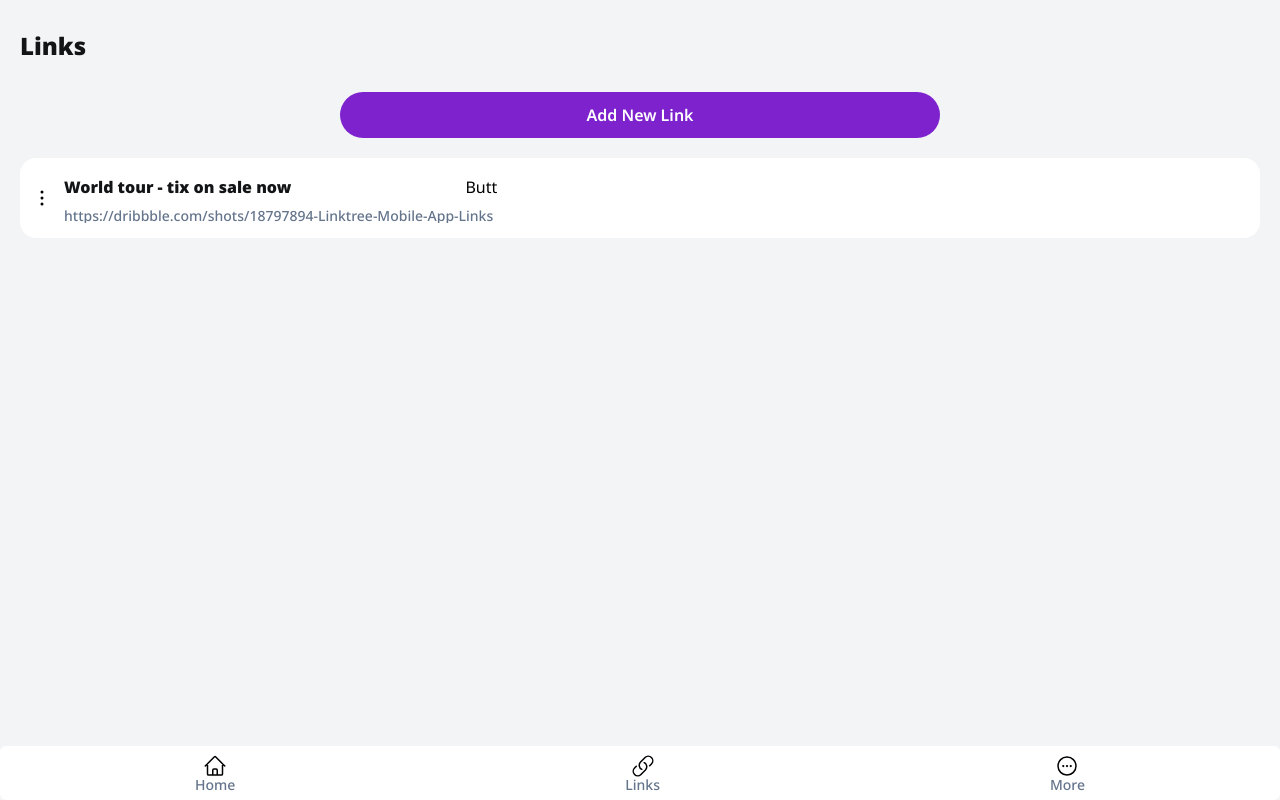
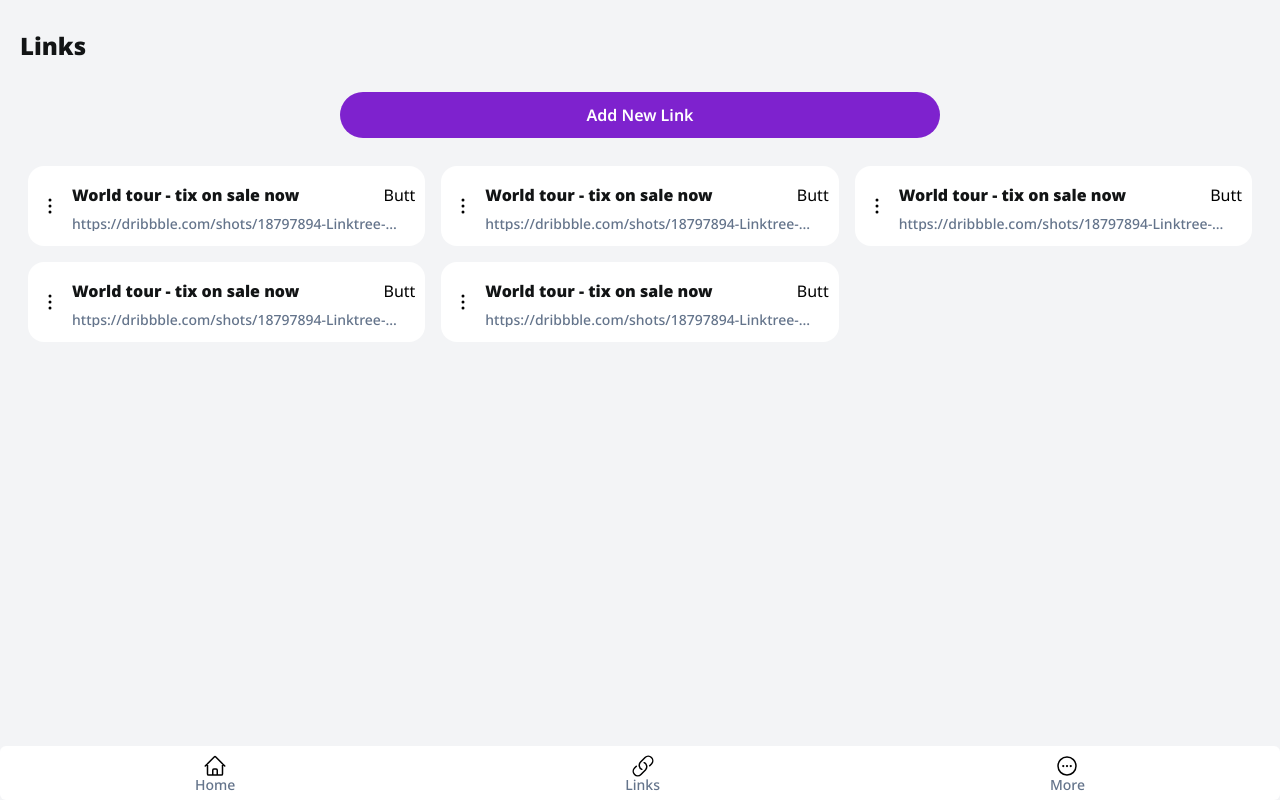
Before and after one commit to Solution456/LinkTree, a Vue app: page / in a window 1280 px wide. Built offline with nearby package versions, Linux system fonts and the light colour scheme.

Commit message:
✨add Grid component

```diff
--- /dev/null
+++ b/src/components/public/Grid/Grid.module.scss
@@ -0,0 +1,19 @@
+@import '/src/assets/styles/variables.scss';
+@import '/src/assets/styles/breakpoints';
+
+
+
+.grid{
+    display: grid;
+    gap: 1rem;
+    padding: .5rem;
+    grid-template-columns: repeat(1, minmax(0,1fr));
+
+    @include sm-u{
+        grid-template-columns: repeat(2, minmax(0,1fr));
+    }
+
+    @include md-u{
+        grid-template-columns: repeat(3, minmax(0,1fr));
+    }
+}
--- /dev/null
+++ b/src/components/public/Grid/Grid.vue
@@ -0,0 +1,9 @@
+<script setup lang="ts">
+import styles from './Grid.module.scss'
+</script>
+
+<template>
+    <div :class="styles.grid">
+        <slot/>
+    </div>
+</template>
--- a/src/pages/HomePage.vue
+++ b/src/pages/HomePage.vue
@@ -1,6 +1,7 @@
 <script setup lang="ts">
 import Button from '@/components/public/Button/Button.vue';
 import LinkCard from '@/components/Link/Card.vue'
+import Grid from '@/components/public/Grid/Grid.vue';
 
 
 </script>
@@ -16,7 +17,14 @@ import LinkCard from '@/components/Link/Card.vue'
             </div>
 
             <div class="links">
-                <LinkCard/>
+                <Grid>
+                    <LinkCard/>
+                    <LinkCard/>
+                    <LinkCard/>
+                    <LinkCard/>
+                    <LinkCard/>
+                </Grid>
+
             </div>
         </div>
     </div>
```
